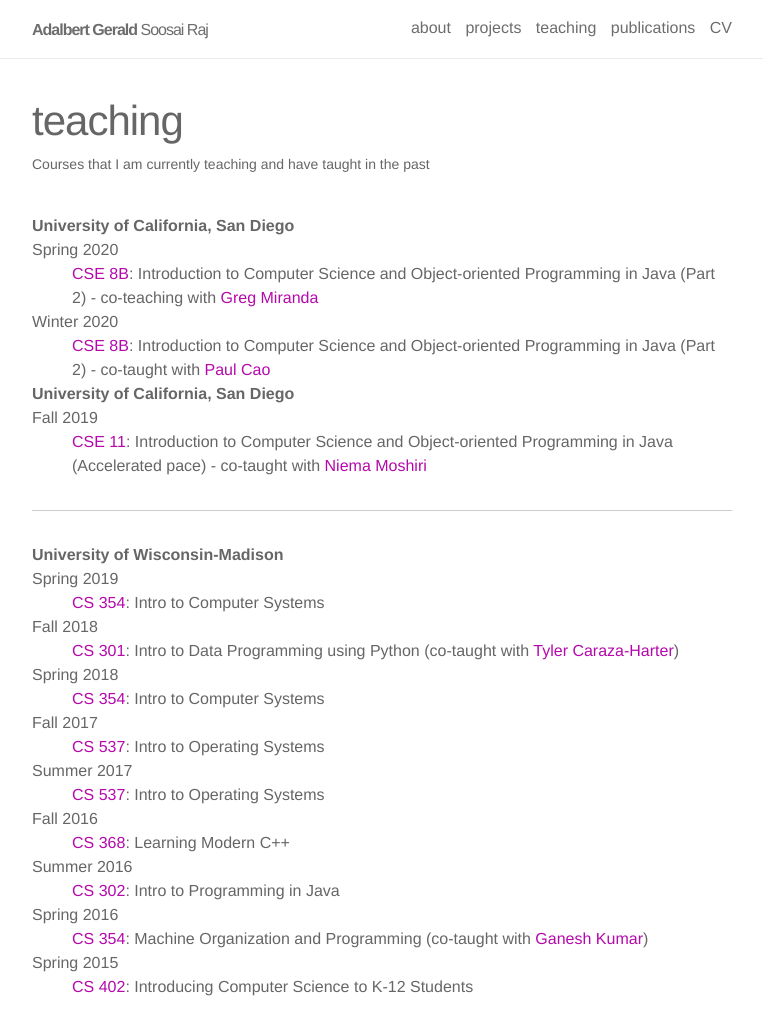
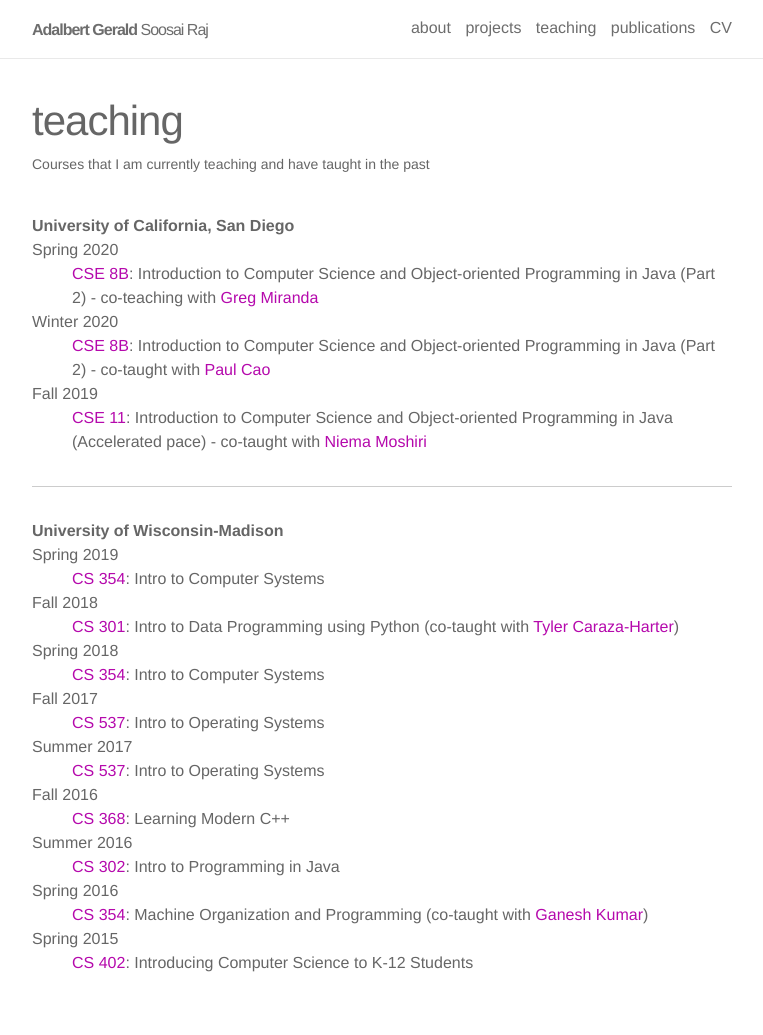
Before and after one commit to adalbertgerald/adalbertgerald.github.io, a Jekyll site: the page built from _pages/teaching.md, in a window 1280 px wide and 1115 px high. Shown: the top 1035 px of the window, without its empty margins (258-1021 px from the left). Built offline with Jekyll 4.4.1, drawn with Linux system fonts in a browser that asks for light colours; nearby versions of some CDN libraries.

Commit message:
Removed a redundant line.

```diff
--- a/_pages/teaching.md
+++ b/_pages/teaching.md
@@ -13,7 +13,6 @@
 Winter 2020
 : [CSE 8B](https://sites.google.com/eng.ucsd.edu/cse8b-winter2020/): Introduction to Computer Science and Object-oriented Programming in Java (Part 2) - co-taught with [Paul Cao](https://sites.google.com/a/eng.ucsd.edu/paul-yj-cao/)
 
-**University of California, San Diego**
 Fall 2019
 : [CSE 11](https://sites.google.com/eng.ucsd.edu/cse-11-fall-2019): Introduction to Computer Science and Object-oriented Programming in Java (Accelerated pace) - co-taught with [Niema Moshiri](https://niema.net/)
 
```
